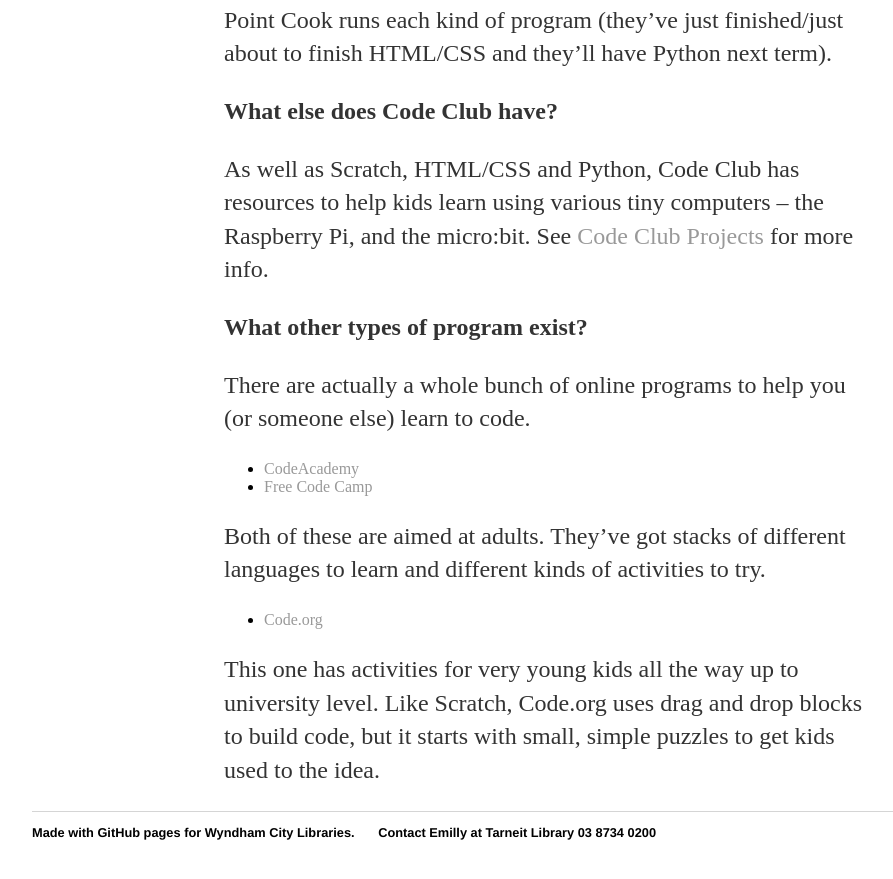
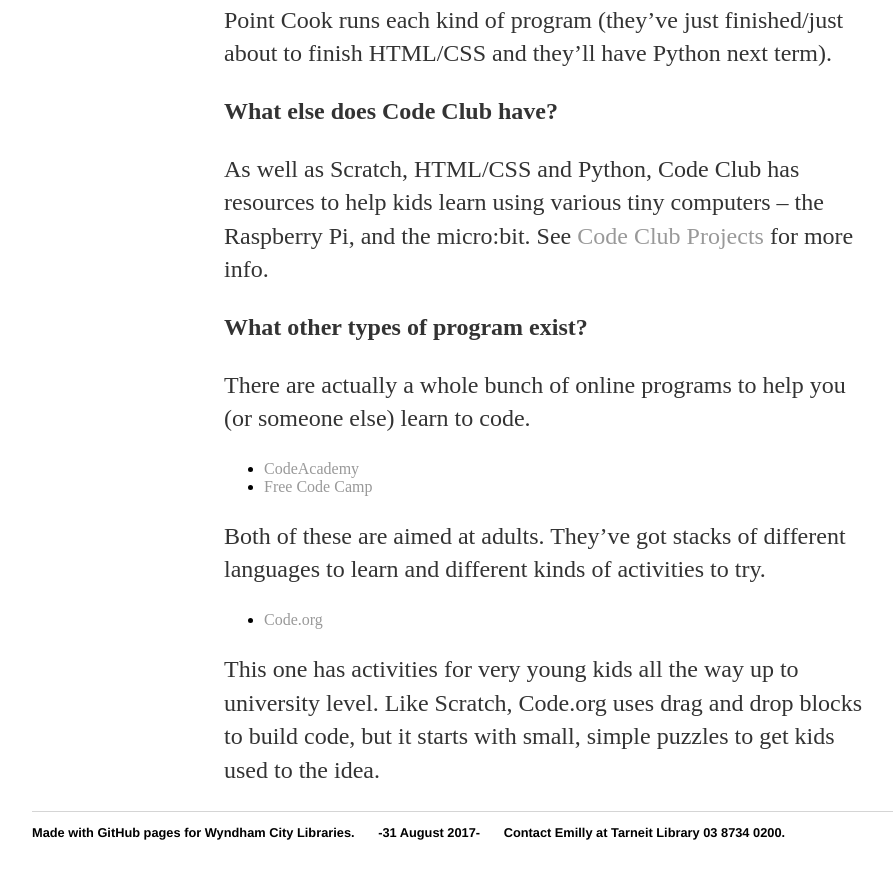
Before and after one commit to emillym/emillym.github.io, a Jekyll site: the page built from index.html, in a window 1280 px wide and 900 px high, scrolled down 5334 px. Shown: the top 879 px of the window, without its empty margins (96-989 px from the left). Built offline with Jekyll 4.4.1, drawn with Linux system fonts in a browser that asks for light colours.

Commit message:
Update default.html

```diff
--- a/_layouts/default.html
+++ b/_layouts/default.html
@@ -4,6 +4,8 @@
 			<title>{{ page.title }}</title>
 			<!-- link to main stylesheet -->
 			<link rel="stylesheet" type="text/css" href="/css/main.css">
+			<!-- link to google fonts-->
+			<link href="https://fonts.googleapis.com/css?family=Open+Sans|Quicksand:500" rel="stylesheet">
 		</head>
 		<body>
 			<div class="container">
@@ -14,7 +16,8 @@
 			<footer>
 				<ul>
 					<li>Made with GitHub pages for Wyndham City Libraries.</li>
-					<li>Contact Emilly at Tarneit Library 03 8734 0200</li>
+					<li>-31 August 2017-</li>
+					<li>Contact Emilly at Tarneit Library 03 8734 0200.</li>
 				</ul>
 			</footer>
 		</body>
```
